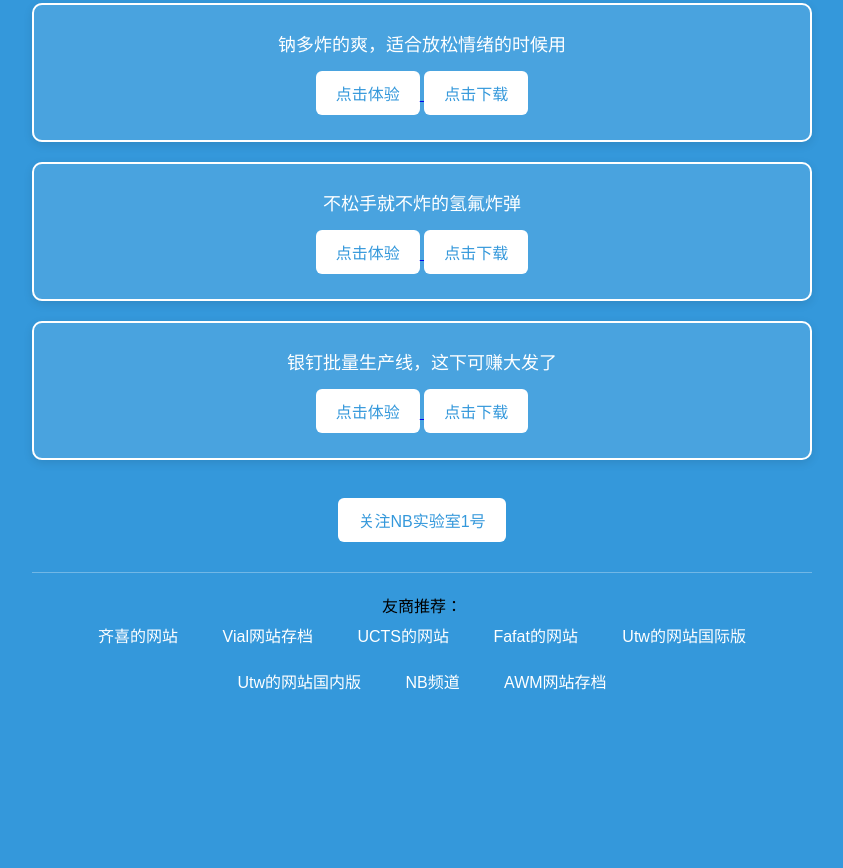
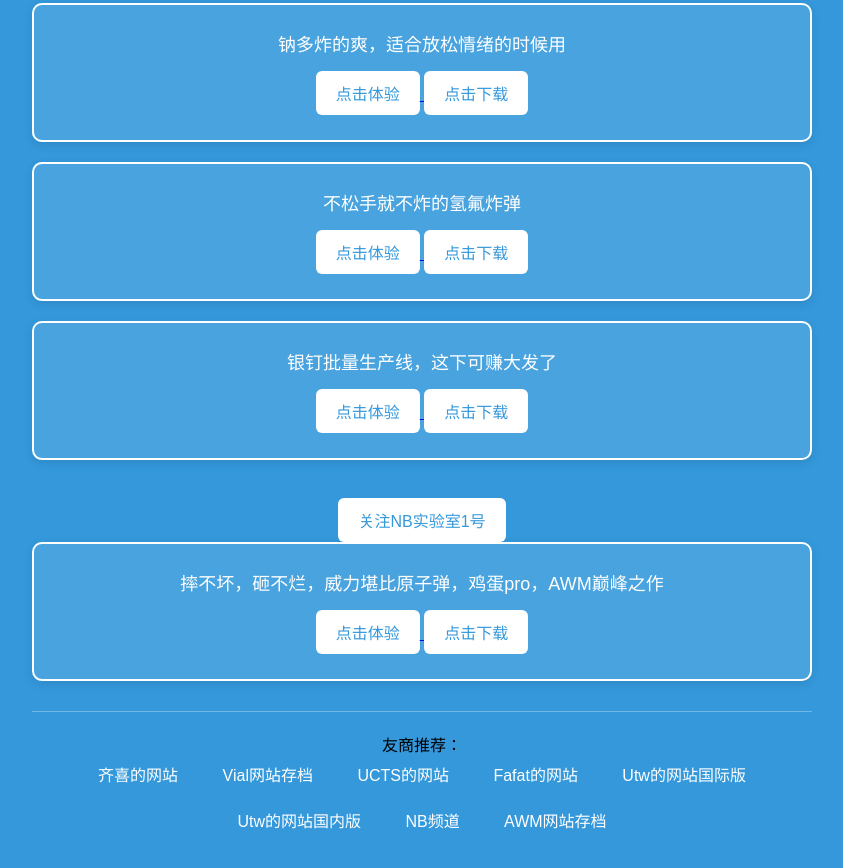
Before and after one commit to DJY-Git1/AWM-Internet, a plain HTML site: page index.html in a window 1280 px wide. Shown: the part 1643-2511 px from the top of the page, without its empty margins (218-1061 px from the left). Before the commit the page ends 2372 px from the top, so only its background shows below. Drawn offline with Linux system fonts and the light colour scheme; no server answers.

Commit message:
Update index.html

```diff
--- a/index.html
+++ b/index.html
@@ -243,6 +243,15 @@ Code, Compile, Run and Debug online from anywhere in world.
         </a>
     </b>
     </div>
+    <div class="text">
+        <p>摔不坏，砸不烂，威力堪比原子弹，鸡蛋pro，AWM巅峰之作</p>
+        <a href="https://s.nobook.com/index.html?id=365449">
+            <button>点击体验</button>
+        </a>
+        <a href="AWM的鸡蛋pro.nbp" download>
+            <button>点击下载</button>
+        </a>
+    </div>
     <div class="nav-link">
         <p>友商推荐：</p>
         <a href="https://nb-qx.top" target="_blank">齐喜的网站</a>
```
